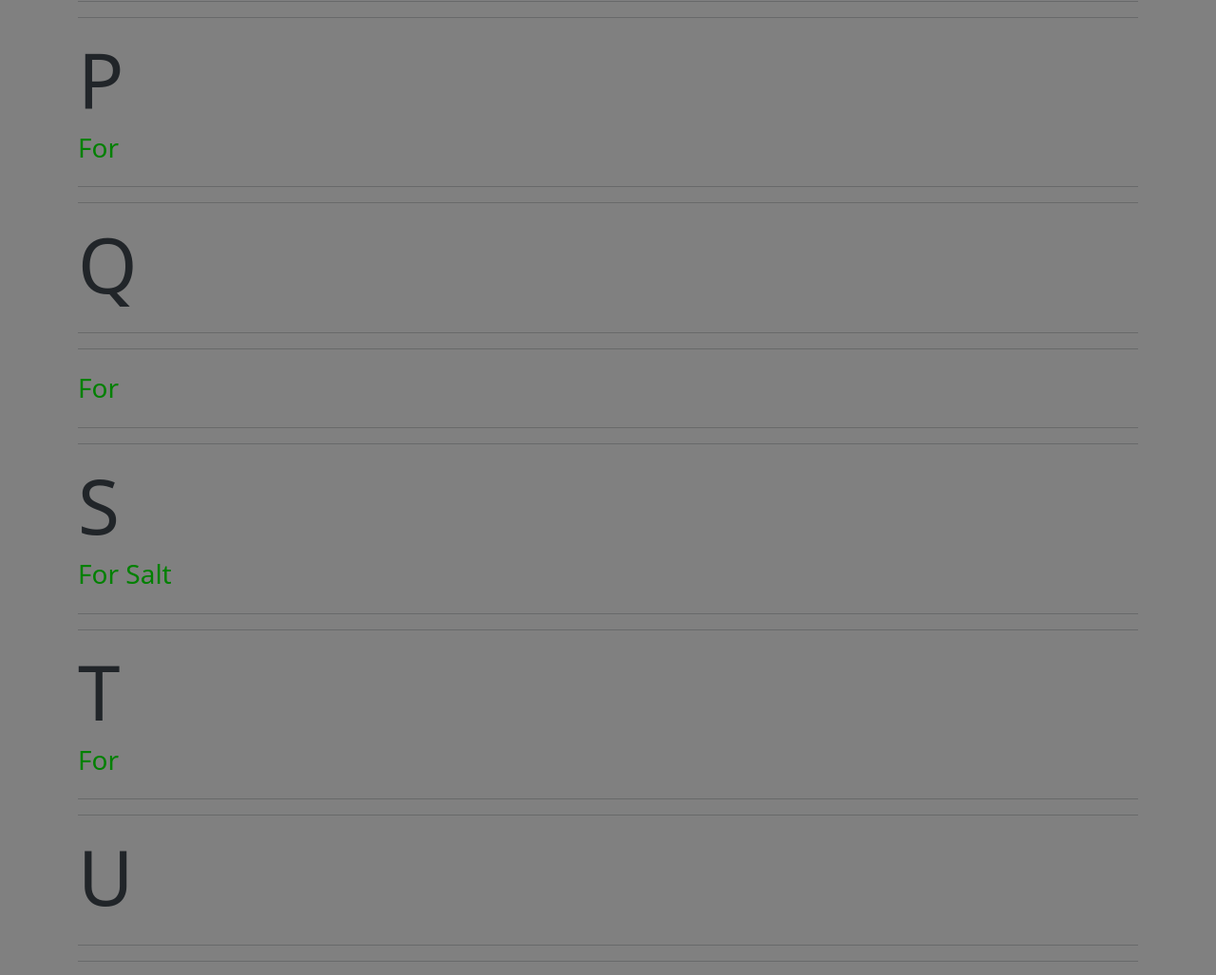
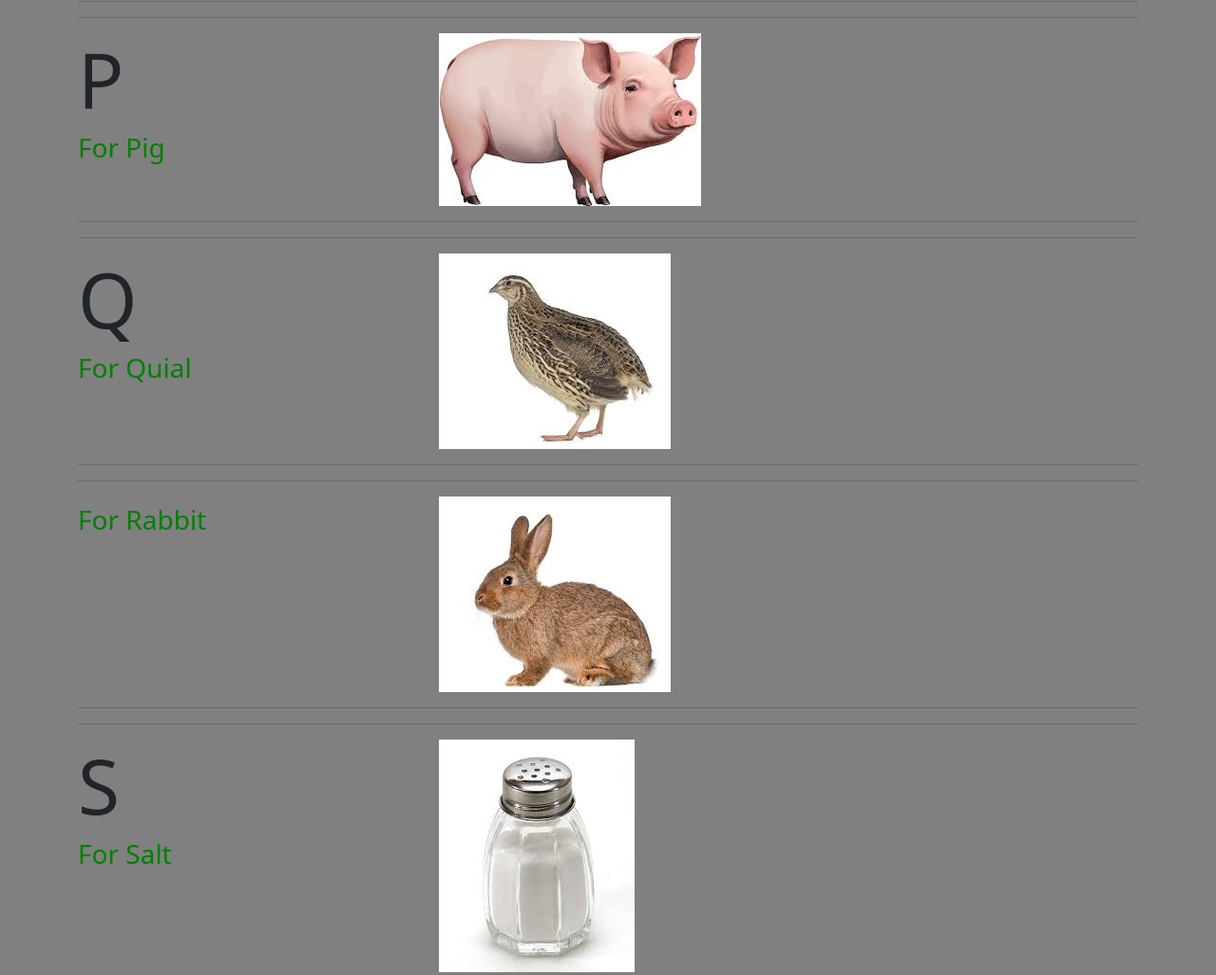
Before and after one commit to carla-tvg/abc-desafio, a plain HTML site: page index.html in a window 1280 px wide. Shown: the part 5560-6587 px from the top of the page at 95% size. Drawn offline with nearby package versions, Linux system fonts and the light colour scheme; grey boxes are pictures that could not be loaded.

Commit message:
Se agragan imagenes de la letra P a la U

```diff
--- a/index.html
+++ b/index.html
@@ -244,10 +244,10 @@
         <div class="row">
             <div class="col-4">
                 <h1 class="display-1">P</h1>
-                <h3>For </h3>
+                <h3>For Pig </h3>
             </div>
             <div class="col-8">
-                <img src="" >
+                <img src="./Pictures/P-Pig.jfif" >
             </div>
         </div>
         <hr>
@@ -257,10 +257,10 @@
         <div class="row">
             <div class="col-4">
                 <h1 class="display-1">Q</h1>
-                <h3> </h3>
+                <h3>For Quial</h3>
             </div>
             <div class="col-8">
-                <img src="" >
+                <img src="./Pictures/Q-Quail.jfif" >
             </div>
         </div>
         <hr>
@@ -270,10 +270,10 @@
         <div class="row">
             <div class="col-4">
                 <h1 class="display-1"></h1>
-                <h3>For </h3>
+                <h3>For Rabbit</h3>
             </div>
             <div class="col-8">
-                <img src="" >
+                <img src="./Pictures/R- Rabbit.jfif" >
             </div>
         </div>
         <hr>
@@ -286,8 +286,7 @@
                 <h3>For Salt</h3>
             </div>
             <div class="col-8">
-                <!-- insert img -->
-
+                <img src="./Pictures/S- Salt.jfif" >
             </div>
         </div>
         <hr>
@@ -297,10 +296,10 @@
         <div class="row">
             <div class="col-4">
                 <h1 class="display-1">T</h1>
-                <h3>For </h3>
+                <h3>For Turkey</h3>
             </div>
             <div class="col-8">
-                <!-- insert img -->
+                <img src="./Pictures/T-Turkey.jfif" >
 
             </div>
         </div>
@@ -311,10 +310,10 @@
         <div class="row">
             <div class="col-4">
                 <h1 class="display-1">U</h1>
-                <h3> </h3>
+                <h3>For Umbrella </h3>
             </div>
             <div class="col-8">
-
+                <img src="./Pictures/U - Umbrella.jpg" >
             </div>
         </div>
         <hr>
```
Also changed, not shown: Pictures/P-Pig.jfif (added), Pictures/Q-Quail.jfif (added), Pictures/R- Rabbit.jfif (added), Pictures/S- Salt.jfif (added), Pictures/T-Turkey.jfif (added).
